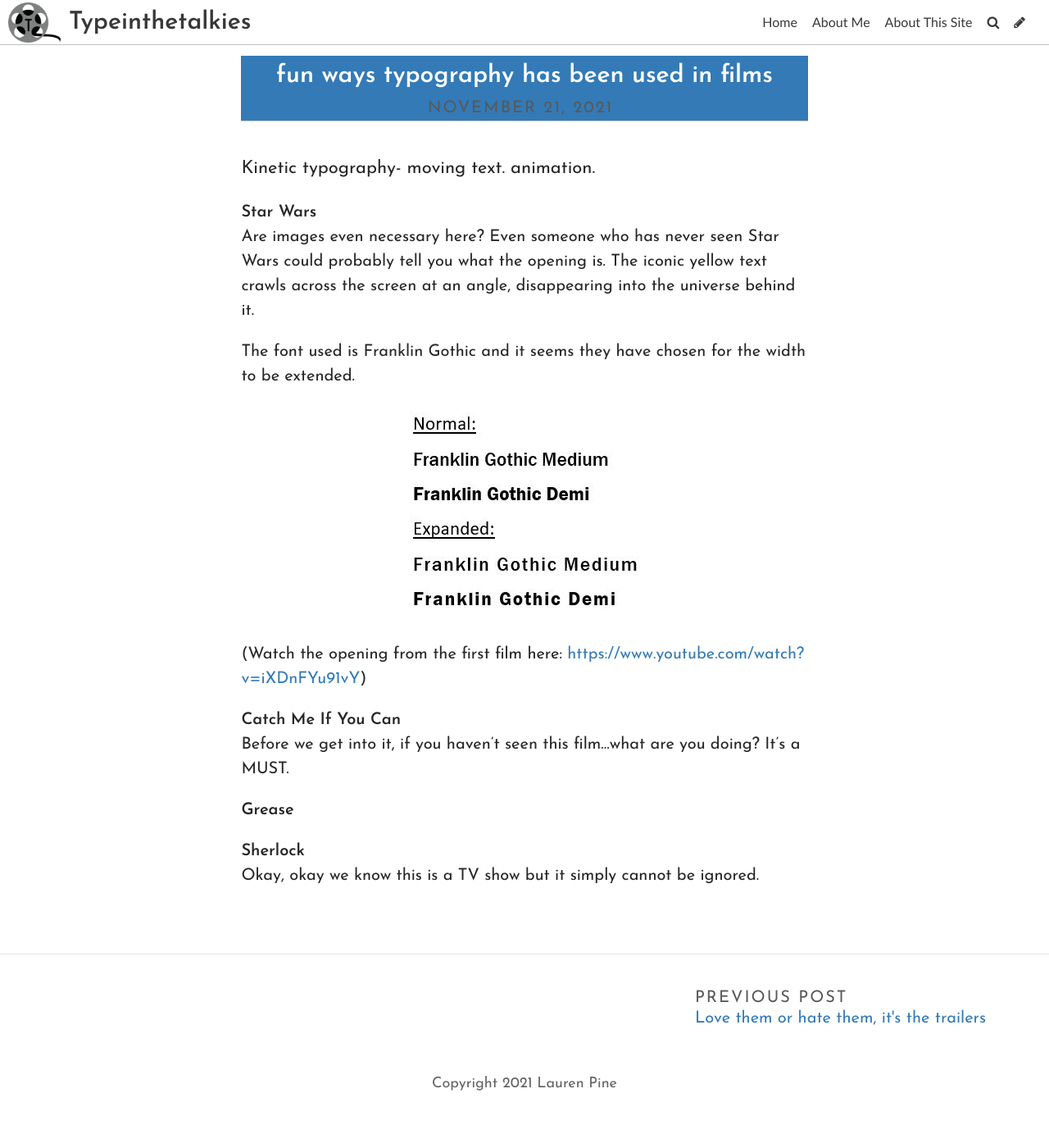
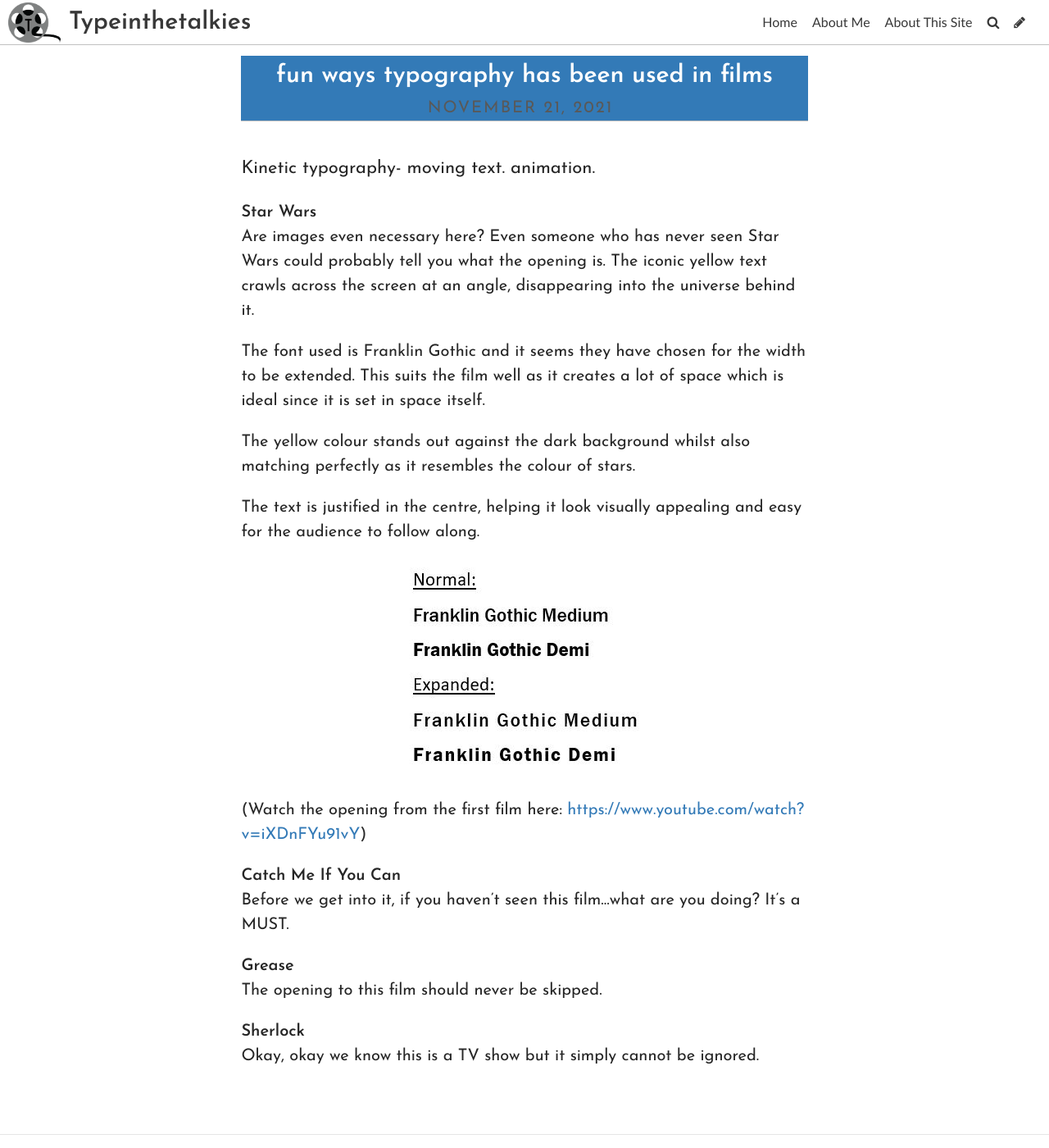
Before and after one commit to laurenlouisap/typography, a Jekyll site: the page built from _posts/2021-11-21-fun-ways-typography-has-been-used-in-films.md, in a window 1280 px wide and 1400 px high. Shown: the whole window at 82% size. Built offline with Jekyll 4.4.1, drawn with Linux system fonts in a browser that asks for light colours; some web fonts are replaced.

Commit message:
Update Post “2021-11-21-fun-ways-typography-has-been-used-in-films”

```diff
--- a/_posts/2021-11-21-fun-ways-typography-has-been-used-in-films.md
+++ b/_posts/2021-11-21-fun-ways-typography-has-been-used-in-films.md
@@ -10,7 +10,11 @@
 **Star Wars**\
 Are images even necessary here? Even someone who has never seen Star Wars could probably tell you what the opening is. The iconic yellow text crawls across the screen at an angle, disappearing into the universe behind it.
 
-The font used is Franklin Gothic and it seems they have chosen for the width to be extended.
+The font used is Franklin Gothic and it seems they have chosen for the width to be extended. This suits the film well as it creates a lot of space which is ideal since it is set in space itself.
+
+The yellow colour stands out against the dark background whilst also matching perfectly as it resembles the colour of stars.
+
+The text is justified in the centre, helping it look visually appealing and easy for the audience to follow along.
 
 ![](../uploads/fonts-star-wars.jpg)
 
@@ -19,7 +23,8 @@
 **Catch Me If You Can**\
 Before we get into it, if you haven't seen this film...what are you doing? It's a MUST.
 
-**Grease**
+**Grease**\
+The opening to this film should never be skipped.
 
 **Sherlock**\
 Okay, okay we know this is a TV show but it simply cannot be ignored.
```
